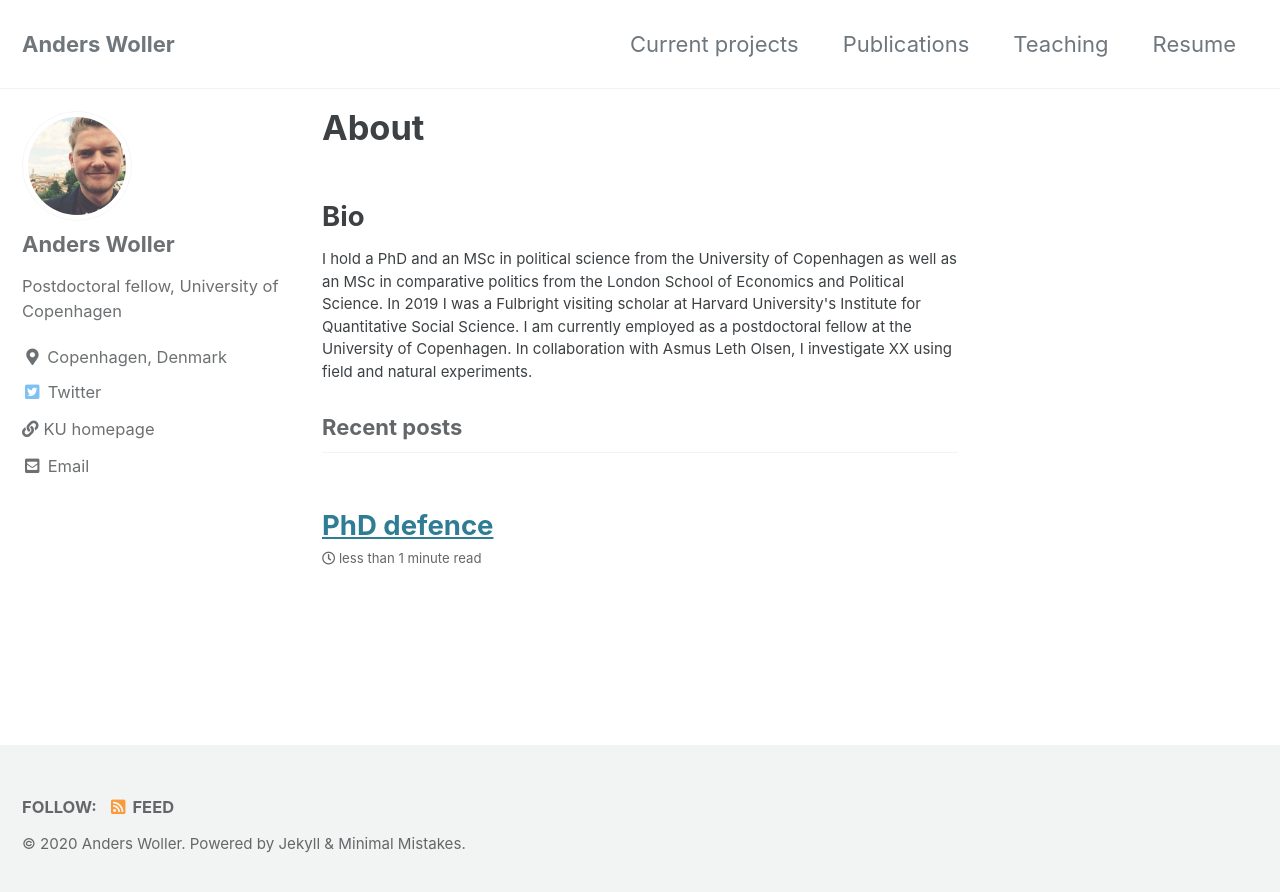
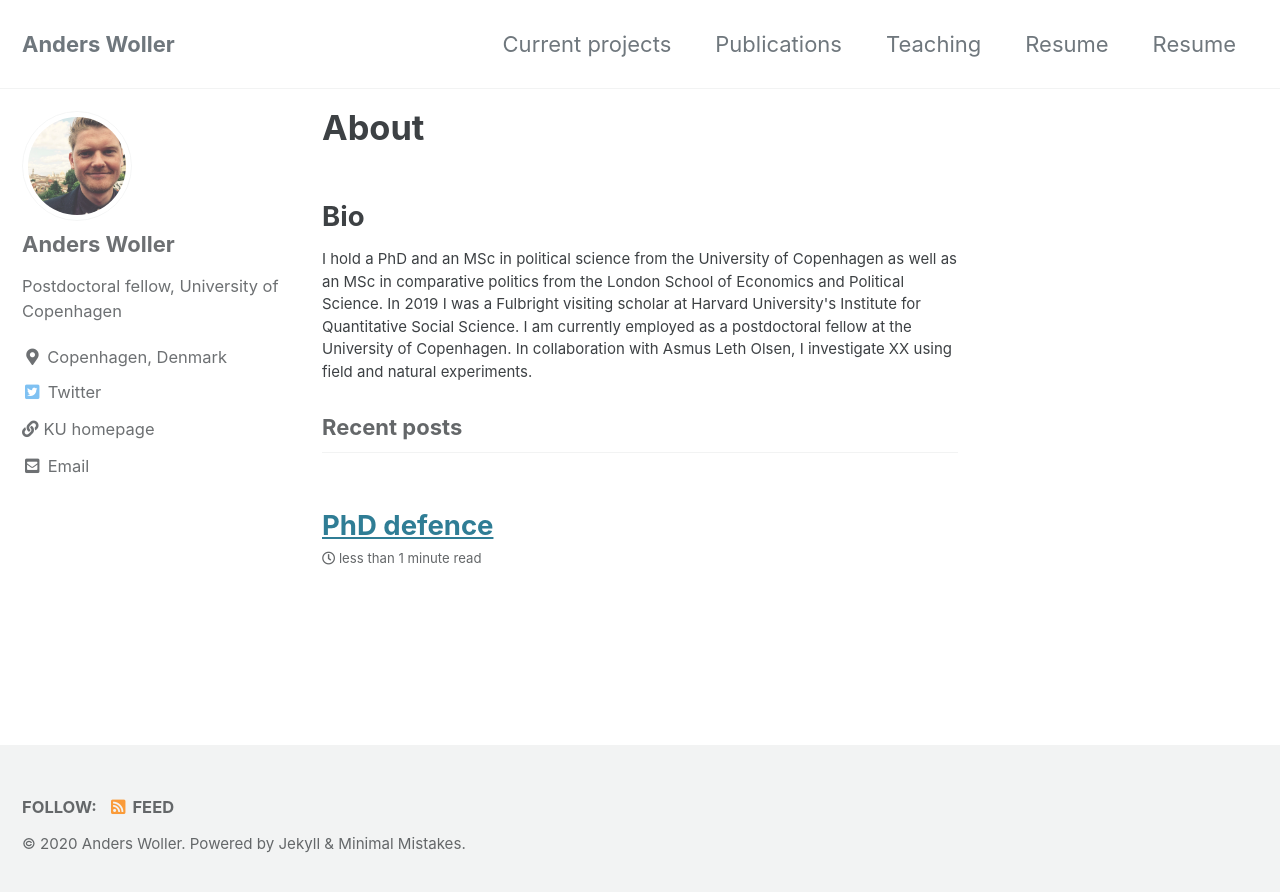
Before and after one commit to AndersWoller/AndersWoller.github.io, a Jekyll site: the page built from index.html, in a window 1280 px wide. Shown: the top 892 px of the page. Built offline with Jekyll 4.4.1, drawn with Linux system fonts in a browser that asks for light colours; cached includes are drawn as plain includes; the list of posts is cut into pages by our own code.

Commit message:
trying to add extra resume for pdf

```diff
--- a/_data/navigation.yml
+++ b/_data/navigation.yml
@@ -8,3 +8,5 @@ main:
     url: /teaching/
   - title: "Resume"
     url: /Resume/
+  - title: "Resume"
+    url: /cv/
--- a/_pages/resume.html
+++ b/_pages/resume.html
@@ -1,4 +1,6 @@
-
+---
+permalink: /cv/
+---
 
 
 <!DOCTYPE HTML PUBLIC "-//W3C//DTD HTML 4.01 Transitional//EN" "http://www.w3.org/TR/html4/loose.dtd">
```
